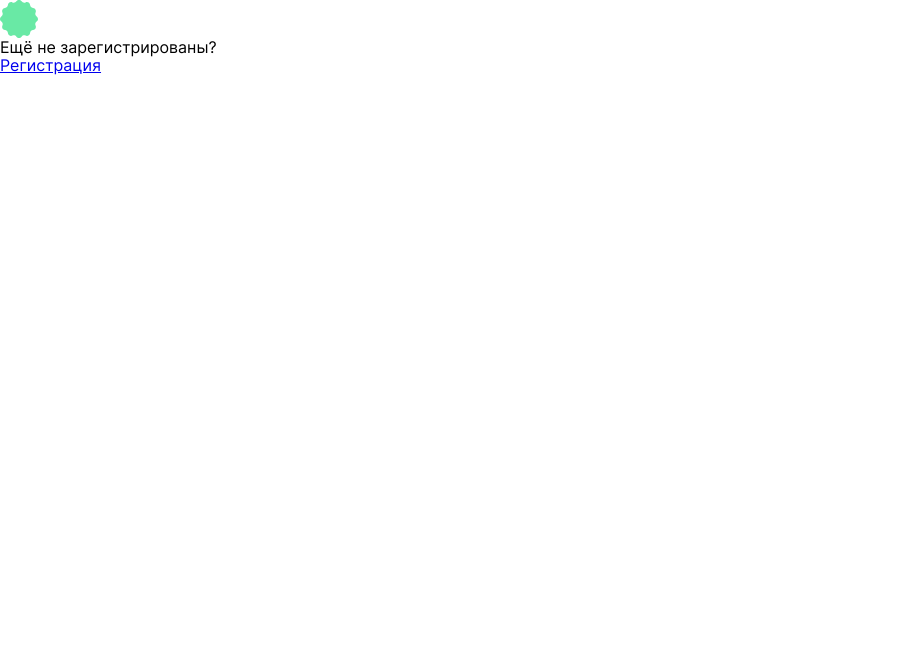
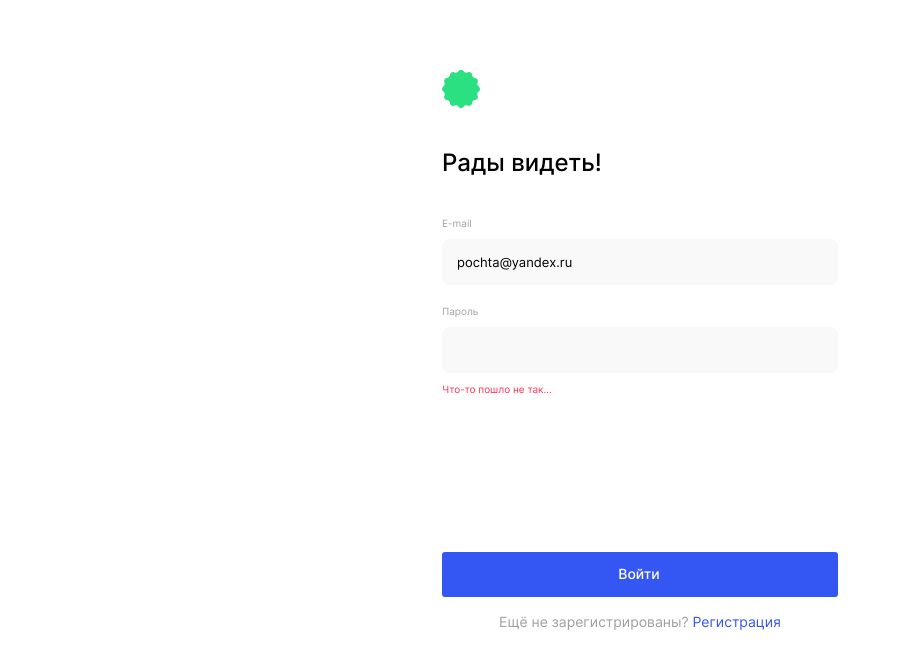
Before and after one commit to izverk/movies-explorer-frontend, a React (Create React App) app: page /signin in a window 1280 px wide. Shown: the top 668 px of the page, without its empty margins (0-901 px from the left). Built offline with nearby package versions, Linux system fonts and the light colour scheme.

Commit message:
feat: сверстаны страницы регистрации и входа

```diff
--- a/src/components/App/App.js
+++ b/src/components/App/App.js
@@ -15,7 +15,7 @@ function App() {
 
   const [loggedIn] = useState(true);
   const [isMoviesLoading] = useState(false);
-  const [isSavedMoviesLoading] = useState(false);
+  const [isSavedMoviesLoading] = useState(true);
 
   return (
     <div className='app'>
--- /dev/null
+++ b/src/components/AuthForm/AuthForm.css
@@ -0,0 +1,131 @@
+.auth-form {
+	padding-top: 70px;
+	padding-bottom: 70px;
+	margin: 0 auto;
+	width: 396px;
+	display: flex;
+	flex-direction: column;
+	align-items: flex-start;
+	min-height: 700px;
+	box-sizing: border-box;
+}
+
+.auth-form__title {
+	padding: 40px 0 20px;
+	margin: 0;
+	width: 100%;
+	font-weight: 500;
+	font-size: 24px;
+	line-height: 29px;
+	text-align: left;
+}
+
+.auth-form__inputs-container {
+	width: 100%;
+	margin-bottom: auto;
+}
+
+/* .auth-form__input-wrapper {
+	width: 100%;
+}
+
+.auth-form__input-label {
+	display: block;
+	padding: 20px 0 10px;
+	font-weight: 400;
+	font-size: 10px;
+	line-height: 12px;
+	color: #a0a0a0;
+}
+
+.auth-form__input {
+	width: 100%;
+	padding: 15px;
+	box-sizing: border-box;
+	font-weight: 400;
+	font-size: 13px;
+	line-height: 16px;
+	border: none;
+	background: #f9f9f9;
+	border-radius: 8px;
+}
+.auth-form__input:focus {
+	outline: none;
+} */
+
+.auth-form__input-error {
+	padding-top: 10px;
+	display: block;
+	font-weight: 400;
+	font-size: 10px;
+	line-height: 12px;
+	color: #ff3055;
+	visibility: hidden;
+}
+.auth-form__input-error_active {
+	visibility: visible;
+}
+
+.auth-form__buttons-container {
+	width: 100%;
+}
+
+.auth-form__submit-button {
+	padding: 13px 126px 15px 124px;
+	margin-bottom: 16px;
+	width: 100%;
+	box-sizing: border-box;
+	display: block;
+	background: #3456f3;
+	border-radius: 3px;
+	font-weight: 500;
+	font-size: 14px;
+	line-height: 17px;
+	text-align: center;
+	color: #ffffff;
+}
+
+.auth-form__link-wrapper {
+	display: block;
+	font-weight: 400;
+	font-size: 14px;
+	line-height: 17px;
+	text-align: center;
+	color: #a0a0a0;
+}
+
+.auth-form__link {
+	color: #3456f3;
+}
+
+@media screen and (max-width: 768px) {
+	.auth-form {
+		padding-top: 232px;
+		padding-bottom: 232px;
+		min-height: 1024px;
+	}
+}
+@media screen and (max-width: 456px) {
+	.auth-form {
+		width: 81%;
+		padding-top: 56px;
+		padding-bottom: 30px;
+		min-height: 780px;
+		align-items: center;
+	}
+	.auth-form__title {
+		padding: 50px 0 60px;
+		text-align: center;
+	}
+	.auth-form__submit-button {
+		padding: 15px 26%;
+		margin-bottom: 14px;
+		font-weight: 500;
+		font-size: 12px;
+		line-height: 15px;
+	}
+	.auth-form__link-wrapper {
+		font-size: 12px;
+		line-height: 15px;
+	}
+}
--- /dev/null
+++ b/src/components/AuthForm/AuthForm.js
@@ -0,0 +1,97 @@
+import { Link } from 'react-router-dom';
+import './AuthForm.css';
+import Logo from '../Logo/Logo';
+
+function AuthForm({ children, title, text, buttonText, linkText, linkPath }) {
+
+    const isValid = false;
+
+    return (
+
+        <form className='auth-form' name='auth-form'
+            noValidate>
+            <Logo />
+            <h2 className='auth-form__title'>
+                {title}
+            </h2>
+            <div className='auth-form__inputs-container'>
+                {children}
+                <span className={`auth-form__input-error${!isValid ? ' auth-form__input-error_active' : ''}`}>
+                    Что-то пошло не так...
+                </span>
+            </div>
+            <div className='auth-form__buttons-container'>
+                <button className='app__link app__button auth-form__submit-button' type='submit'>
+                    {buttonText}
+                </button>
+                <span className='auth-form__link-wrapper'>
+                    {text + ' '}
+                    <Link to={linkPath} className='app__link auth-form__link'>
+                        {linkText}
+                    </Link>
+                </span>
+
+            </div>
+        </form>
+
+
+
+        //     <form className='auth-form' name='auth-form'
+        //         noValidate>
+        //         <Logo />
+        //         <h2 className='auth-form__title'>
+        //             {title}
+        //         </h2>
+        //         <div className='auth-form__inputs-container'>
+        //             <div className='auth-form__input-wrapper'>
+        //                 <label className='auth-form__input-label' htmlFor='auth-form-username-input'>
+        //                     Имя
+        //                 </label>
+        //                 <input
+        //                     className='auth-form__input'
+        //                     type='text'
+        //                     defaultValue='Виталий'
+        //                     name='auth-form-username-input'
+        //                     id='auth-form-username-input'
+        //                     required
+        //                     minLength='2'
+        //                     maxLength='30'
+        //                 />
+        //             </div>
+        //             <div className='auth-form__input-wrapper'>
+        //                 <label className='auth-form__input-label' htmlFor='auth-form-email-input'>
+        //                     E-mail
+        //                 </label>
+        //                 <input
+        //                     className='auth-form__input'
+        //                     type='email'
+        //                     defaultValue='pochta@yandex.ru'
+        //                     name='auth-form-email-input'
+        //                     id='auth-form-email-input'
+        //                     required
+        //                 />
+        //             </div>
+        //             <div className='auth-form__input-wrapper'>
+        //                 {children}
+        //             </div>
+        //             <span className={`auth-form__input-error${!isValid ? ' auth-form__input-error_active' : ''}`}>
+        //                 Что-то пошло не так...
+        //             </span>
+        //         </div>
+        //         <div className='auth-form__buttons-container'>
+        //             <button className='app__link app__button auth-form__submit-button' type='submit'>
+        //                 Зарегистрироваться
+        //             </button>
+        //             <span className='auth-form__link-wrapper'>
+        //                 {text + ' '}
+        //                 <Link to='/signin' className='app__link auth-form__link'>
+        //                     {buttonText}
+        //                 </Link>
+        //             </span>
+
+        //         </div>
+        //     </form>
+    );
+}
+
+export default AuthForm;
--- /dev/null
+++ b/src/components/Input/Input.css
@@ -0,0 +1,27 @@
+.input {
+	width: 100%;
+}
+
+.input__label {
+	display: block;
+	padding: 20px 0 10px;
+	font-weight: 400;
+	font-size: 10px;
+	line-height: 12px;
+	color: #a0a0a0;
+}
+
+.input__input {
+	width: 100%;
+	padding: 15px;
+	box-sizing: border-box;
+	font-weight: 400;
+	font-size: 13px;
+	line-height: 16px;
+	border: none;
+	background: #f9f9f9;
+	border-radius: 8px;
+}
+.auth-form__input:focus {
+	outline: none;
+}
--- /dev/null
+++ b/src/components/Input/Input.js
@@ -0,0 +1,24 @@
+import './Input.css';
+
+function Input({ type, name, id, defaultValue, labelText, minLength, maxLength }) {
+
+  return (
+    <div className='input'>
+      <label className='input__label' htmlFor={id}>
+        {labelText}
+      </label>
+      <input
+        className='input__input'
+        type={type}
+        defaultValue={defaultValue}
+        name={name}
+        id={id}
+        required
+        minLength={minLength}
+        maxLength={maxLength}
+      />
+    </div>
+  );
+}
+
+export default Input;
--- a/src/components/Login/Login.js
+++ b/src/components/Login/Login.js
@@ -1,14 +1,30 @@
-import { Link } from 'react-router-dom';
 import './Login.css';
-import Logo from '../Logo/Logo';
+import AuthForm from '../AuthForm/AuthForm';
+import Input from '../Input/Input';
 
 function Login() {
     return (
-        <>
-            <Logo />
-            <span>Ещё не зарегистрированы?</span>
-            <Link to='/signup'>Регистрация</Link>
-        </>
+        <AuthForm
+            title='Рады видеть!'
+            buttonText='Войти'
+            text='Ещё не зарегистрированы?'
+            linkText='Регистрация'
+            linkPath='/signup'
+        >
+            <Input
+                labelText='E-mail'
+                type='email'
+                name='email-input'
+                id='email-input'
+                defaultValue='pochta@yandex.ru'
+            />
+            <Input
+                labelText='Пароль'
+                type='password'
+                name='password-input'
+                id='password-input'
+            />
+        </AuthForm>
     );
 }
 
--- a/src/components/MoviesCardList/MoviesCardList.js
+++ b/src/components/MoviesCardList/MoviesCardList.js
@@ -5,7 +5,7 @@ import { movies } from '../../utils/constants';
 
 function MoviesCardList() {
 
-  const [isMoreButtonVisible] = useState(false);
+  const [isMoreButtonVisible] = useState(true);
 
   return (
     <div className='movies-card-list'>
--- a/src/components/Register/Register.js
+++ b/src/components/Register/Register.js
@@ -1,14 +1,37 @@
-import { Link } from 'react-router-dom';
 import './Register.css';
-import Logo from '../Logo/Logo';
+import AuthForm from '../AuthForm/AuthForm';
+import Input from '../Input/Input';
 
 function Register() {
     return (
-        <>
-            <Logo />
-            <span>Уже зарегистрированы?</span>
-            <Link to='/signin'>Войти</Link>
-        </>
+        <AuthForm
+            title='Добро пожаловать!'
+            buttonText='Зарегистрироваться'
+            text='Уже зарегистрированы?'
+            linkText='Войти'
+            linkPath='/signin'
+        >
+            <Input
+                labelText='Имя'
+                type='text'
+                name='name-input'
+                id='name-input'
+                defaultValue='Виталий'
+            />
+            <Input
+                labelText='E-mail'
+                type='email'
+                name='email-input'
+                id='email-input'
+                defaultValue='pochta@yandex.ru'
+            />
+            <Input
+                labelText='Пароль'
+                type='password'
+                name='password-input'
+                id='password-input'
+            />
+        </AuthForm>
     );
 }
 
```
